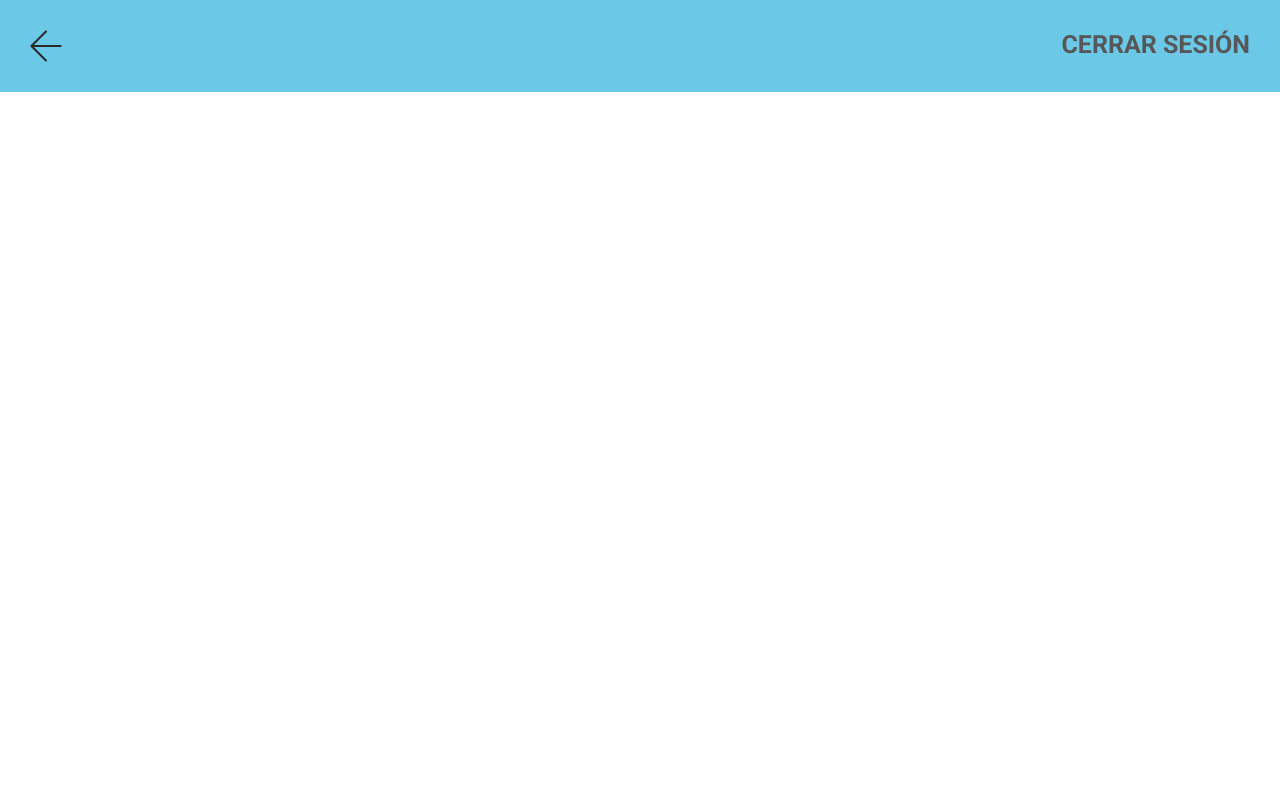
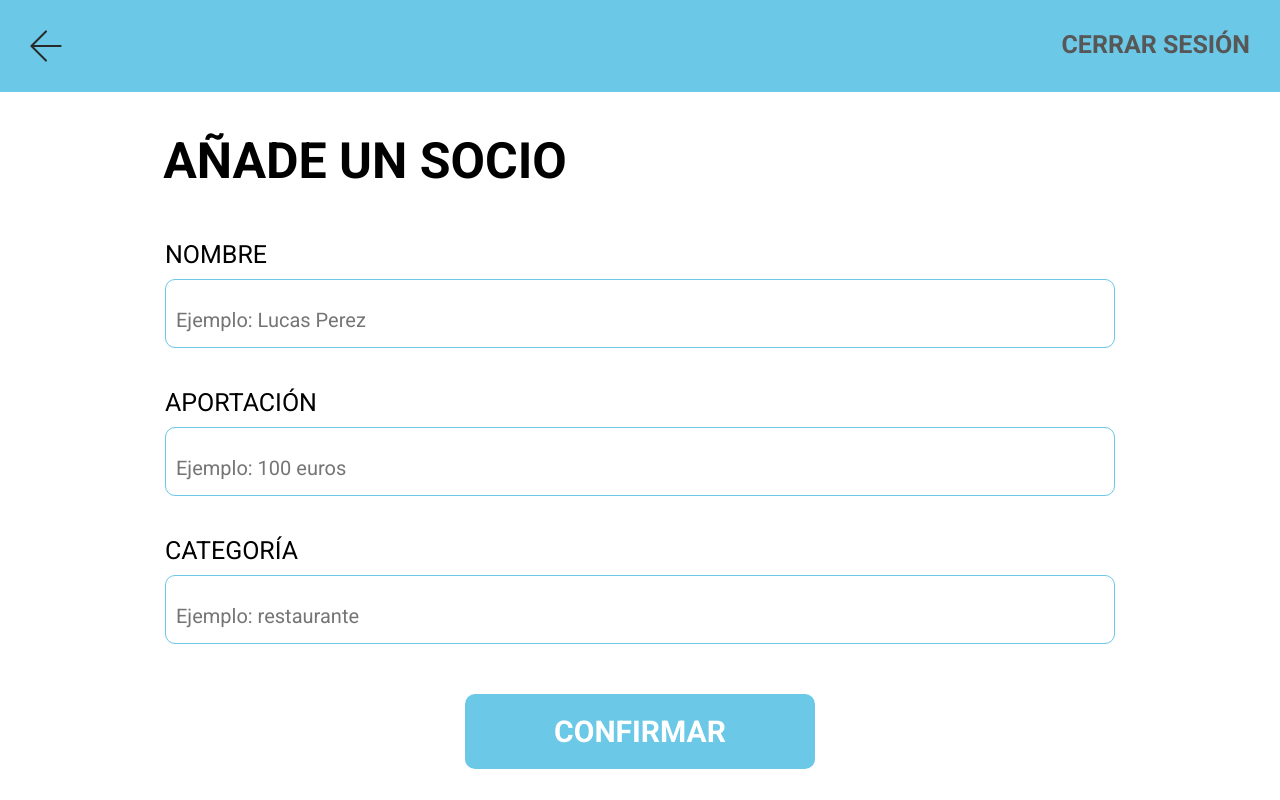
Before and after one commit to joyjos/ACAF, a React (Vite) app in the folder frontend/: page /login in a window 1280 px wide. Before the commit this address had no page. Built offline with nearby package versions, Linux system fonts and the light colour scheme.

Commit message:
frontend addMember page finished

```diff
--- /dev/null
+++ b/frontend/src/presentation/adminComponents/addMemberForm/AddMemberForm.css
@@ -0,0 +1,38 @@
+.formContainerAdmin {
+  display: flex;
+  justify-content: center;
+  align-items: center;
+  flex-direction: column;
+}
+.formContainerAdmin h1 {
+  font-size: 5rem;
+  font-weight: bold;
+  margin-top: 4rem;
+  margin-left: -55rem;
+}
+
+.formContainerAdmin form {
+  font-size: 4rem;
+  display: flex;
+  flex-direction: column;
+ margin-top: 4rem;
+}
+
+.formContainerAdmin label {
+ margin: 1rem 0;
+}
+
+
+.formContainerAdmin input {
+  font-size: 4rem;
+  border: 1px solid #6BC8E6;
+  border-radius: 1rem;
+  margin-bottom: 3rem;
+  padding: 1rem;
+  width: 95rem;
+}
+
+::placeholder {
+  font-size: 2rem;
+
+}
--- /dev/null
+++ b/frontend/src/presentation/adminComponents/addMemberForm/AddMemberForm.jsx
@@ -0,0 +1,21 @@
+import SaveMemberButton from "../saveMemberButton/SaveMemberButton";
+import "./AddMemberForm.css";
+
+export default function AddMemberForm() {
+  return (
+    <>
+      <main className="formContainerAdmin">
+        <h1>AÑADE UN SOCIO</h1>
+        <form action="">
+          <label htmlFor="name">NOMBRE</label>
+          <input type="text" name="name" placeholder="Ejemplo: Lucas Perez "/>
+          <label htmlFor="cuantity">APORTACIÓN</label>
+          <input type="text" name="cuantity" placeholder="Ejemplo: 100 euros"/>
+          <label htmlFor="category">CATEGORÍA</label>
+          <input type="text" name="category" placeholder="Ejemplo: restaurante"/>
+        </form>
+        <SaveMemberButton />
+      </main>
+    </>
+  );
+}
--- /dev/null
+++ b/frontend/src/presentation/adminComponents/saveMemberButton/SaveMemberButton.css
@@ -0,0 +1,10 @@
+.buttonSave {
+font-size: 3rem;
+background-color: #6BC8E6;
+border-radius: 1rem;
+padding: 2rem;
+color: #fff;
+font-weight: bold;
+margin: 2rem;
+width: 35rem;
+}
--- /dev/null
+++ b/frontend/src/presentation/adminComponents/saveMemberButton/SaveMemberButton.jsx
@@ -0,0 +1,7 @@
+import "./SaveMemberButton.css"
+
+export default function SaveMemberButton() {
+  return (
+    <button className="buttonSave">CONFIRMAR</button>
+  )
+}
--- a/frontend/src/presentation/adminPages/addMember/AddMember.jsx
+++ b/frontend/src/presentation/adminPages/addMember/AddMember.jsx
@@ -1,7 +1,11 @@
+import AddMemberForm from "../../adminComponents/addMemberForm/AddMemberForm";
 import AdminHeader from "../../adminComponents/header/AdminHeader";
 
 export default function AddMember() {
   return (
+    <>
    <AdminHeader/>
+   <AddMemberForm/>
+    </>
   )
 }
```
